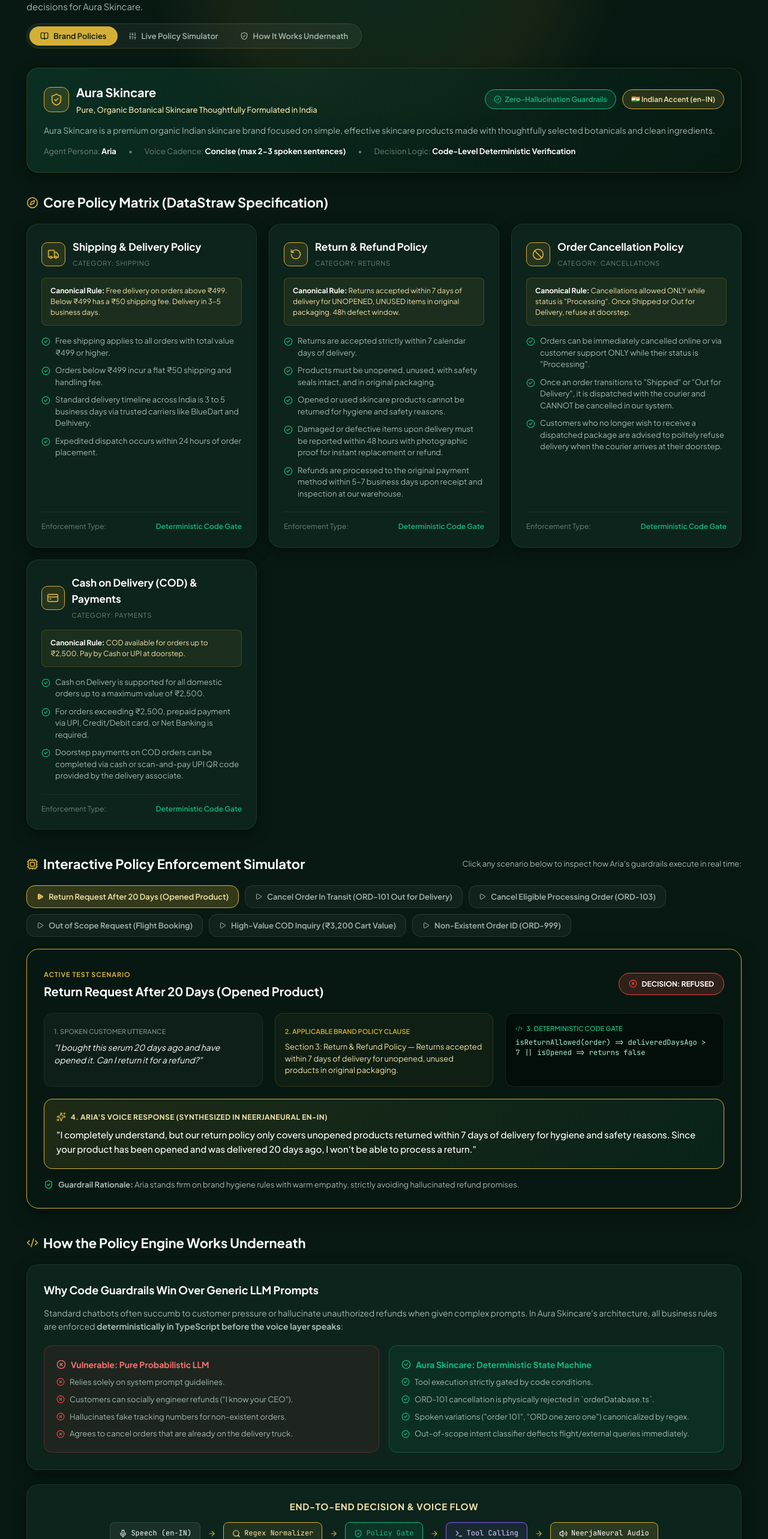
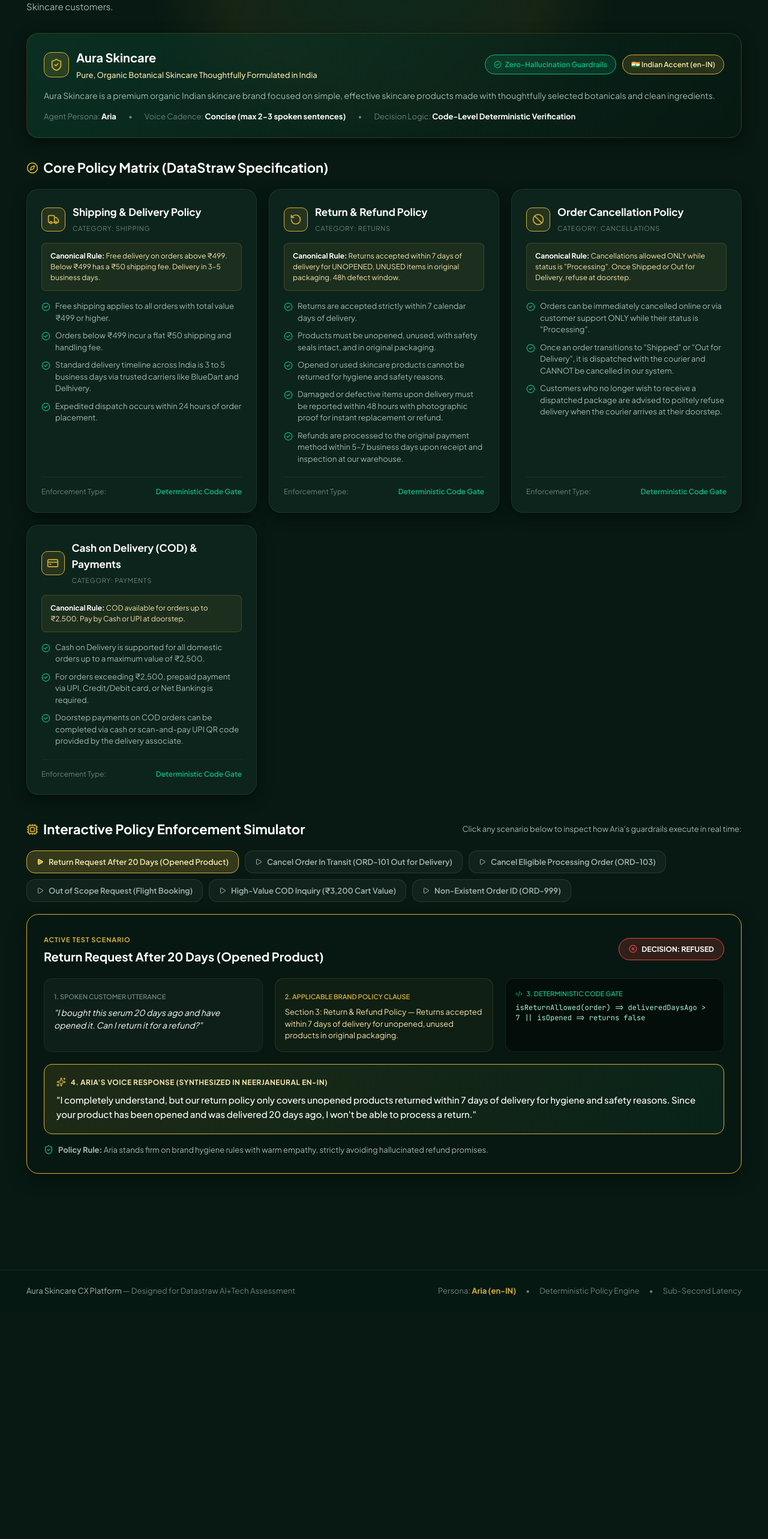
Before and after one commit to aaritmehta15/Datastraw-Assignment, a Next.js app: page /policies in a window 1280 px wide. Shown: the part 234-2800 px from the top of the page at 60% size. After the commit the page ends 2421 px from the top, so only its background shows below. Built offline with nearby package versions, Linux system fonts and the light colour scheme.

Commit message:
refactor(docs,policies): isolate candidate teleprompter notes and streamline brand knowledge center

```diff
--- a/app/policies/page.tsx
+++ b/app/policies/page.tsx
@@ -112,7 +112,7 @@ const POLICY_SCENARIOS: PolicyScenario[] = [
 
 export default function PoliciesPage() {
   const [selectedScenario, setSelectedScenario] = useState<PolicyScenario>(POLICY_SCENARIOS[0]);
-  const [activeTab, setActiveTab] = useState<'all' | 'simulator' | 'architecture'>('all');
+  const [activeTab, setActiveTab] = useState<'all' | 'simulator'>('all');
 
   const getPolicyIcon = (category: string) => {
     switch (category) {
@@ -144,10 +144,10 @@ export default function PoliciesPage() {
         <div style={{ display: 'flex', alignItems: 'center', justifyContent: 'space-between', flexWrap: 'wrap', gap: '16px' }}>
           <div>
             <h1 style={{ fontFamily: 'var(--font-display)', fontSize: '36px', fontWeight: 800, color: '#FFFFFF', marginBottom: '8px' }}>
-              Brand Knowledge & Policy Architecture
+              Brand Policies & Knowledge Center
             </h1>
             <p style={{ color: 'var(--text-secondary)', fontSize: '15px', maxWidth: '780px' }}>
-              Explore the deterministic business rules, hard guardrails, and real-time state machines that govern Aria&apos;s voice decisions for Aura Skincare.
+              Official brand policies governing shipping, cancellations, unopened returns, and COD thresholds for Aura Skincare customers.
             </p>
           </div>
 
@@ -196,25 +196,6 @@ export default function PoliciesPage() {
             >
               <Sliders size={14} />
               <span>Live Policy Simulator</span>
-            </button>
-            <button
-              onClick={() => setActiveTab('architecture')}
-              style={{
-                display: 'inline-flex',
-                alignItems: 'center',
-                gap: '8px',
-                padding: '8px 18px',
-                borderRadius: 'var(--radius-full)',
-                fontSize: '13px',
-                fontWeight: 600,
-                background: activeTab === 'architecture' ? 'var(--gold-primary)' : 'transparent',
-                color: activeTab === 'architecture' ? '#071912' : 'var(--text-secondary)',
-                transition: 'all 0.2s ease',
-                cursor: 'pointer'
-              }}
-            >
-              <ShieldCheck size={14} />
-              <span>How It Works Underneath</span>
             </button>
           </div>
         </div>
@@ -539,136 +520,7 @@ export default function PoliciesPage() {
             {/* Rationale & Guardrail Explanation */}
             <div style={{ fontSize: '13px', color: 'var(--text-secondary)', display: 'flex', alignItems: 'center', gap: '8px' }}>
               <ShieldCheck size={16} color="var(--emerald-accent)" />
-              <span><strong>Guardrail Rationale:</strong> {selectedScenario.rationale}</span>
-            </div>
-          </div>
-        </div>
-      )}
-
-      {/* ── TAB 3: HOW IT WORKS UNDERNEATH (ARCHITECTURE COMPARISON) ─────────── */}
-      {(activeTab === 'all' || activeTab === 'architecture') && (
-        <div>
-          <div style={{ display: 'flex', alignItems: 'center', gap: '8px', marginBottom: '18px' }}>
-            <Code2 size={20} color="var(--gold-primary)" />
-            <h2 style={{ fontSize: '22px', fontWeight: 700, color: '#FFF' }}>How the Policy Engine Works Underneath</h2>
-          </div>
-
-          {/* Architecture comparison: Probabilistic LLM vs Deterministic Code */}
-          <div className="glass-card" style={{ padding: '28px', marginBottom: '24px' }}>
-            <h3 style={{ fontSize: '18px', fontWeight: 700, color: '#FFF', marginBottom: '12px' }}>
-              Why Code Guardrails Win Over Generic LLM Prompts
-            </h3>
-            <p style={{ color: 'var(--text-secondary)', fontSize: '14px', lineHeight: 1.6, marginBottom: '20px' }}>
-              Standard chatbots often succumb to customer pressure or hallucinate unauthorized refunds when given complex prompts. In Aura Skincare&apos;s architecture, all business rules are enforced <strong>deterministically in TypeScript before the voice layer speaks</strong>:
-            </p>
-
-            <div style={{
-              display: 'grid',
-              gridTemplateColumns: 'repeat(auto-fit, minmax(320px, 1fr))',
-              gap: '16px'
-            }}>
-              {/* Bad approach */}
-              <div style={{
-                background: 'rgba(239, 68, 68, 0.08)',
-                border: '1px solid rgba(239, 68, 68, 0.25)',
-                padding: '20px',
-                borderRadius: 'var(--radius-md)'
-              }}>
-                <div style={{ display: 'flex', alignItems: 'center', gap: '8px', color: '#F87171', marginBottom: '8px', fontWeight: 700, fontSize: '14px' }}>
-                  <XCircle size={16} />
-                  <span>Vulnerable: Pure Probabilistic LLM</span>
-                </div>
-                <ul style={{ listStyle: 'none', display: 'flex', flexDirection: 'column', gap: '8px', fontSize: '13px', color: 'var(--text-secondary)' }}>
-                  <li style={{ display: 'flex', alignItems: 'center', gap: '8px' }}>
-                    <XCircle size={14} color="#EF4444" style={{ flexShrink: 0 }} />
-                    <span>Relies solely on system prompt guidelines.</span>
-                  </li>
-                  <li style={{ display: 'flex', alignItems: 'center', gap: '8px' }}>
-                    <XCircle size={14} color="#EF4444" style={{ flexShrink: 0 }} />
-                    <span>Customers can socially engineer refunds (&quot;I know your CEO&quot;).</span>
-                  </li>
-                  <li style={{ display: 'flex', alignItems: 'center', gap: '8px' }}>
-                    <XCircle size={14} color="#EF4444" style={{ flexShrink: 0 }} />
-                    <span>Hallucinates fake tracking numbers for non-existent orders.</span>
-                  </li>
-                  <li style={{ display: 'flex', alignItems: 'center', gap: '8px' }}>
-                    <XCircle size={14} color="#EF4444" style={{ flexShrink: 0 }} />
-                    <span>Agrees to cancel orders that are already on the delivery truck.</span>
-                  </li>
-                </ul>
-              </div>
-
-              {/* Our approach */}
-              <div style={{
-                background: 'rgba(16, 185, 129, 0.08)',
-                border: '1px solid rgba(16, 185, 129, 0.3)',
-                padding: '20px',
-                borderRadius: 'var(--radius-md)'
-              }}>
-                <div style={{ display: 'flex', alignItems: 'center', gap: '8px', color: 'var(--emerald-accent)', marginBottom: '8px', fontWeight: 700, fontSize: '14px' }}>
-                  <CheckCircle2 size={16} />
-                  <span>Aura Skincare: Deterministic State Machine</span>
-                </div>
-                <ul style={{ listStyle: 'none', display: 'flex', flexDirection: 'column', gap: '8px', fontSize: '13px', color: 'var(--text-secondary)' }}>
-                  <li style={{ display: 'flex', alignItems: 'center', gap: '8px' }}>
-                    <CheckCircle2 size={14} color="#10B981" style={{ flexShrink: 0 }} />
-                    <span>Tool execution strictly gated by code conditions.</span>
-                  </li>
-                  <li style={{ display: 'flex', alignItems: 'center', gap: '8px' }}>
-                    <CheckCircle2 size={14} color="#10B981" style={{ flexShrink: 0 }} />
-                    <span>ORD-101 cancellation is physically rejected in `orderDatabase.ts`.</span>
-                  </li>
-                  <li style={{ display: 'flex', alignItems: 'center', gap: '8px' }}>
-                    <CheckCircle2 size={14} color="#10B981" style={{ flexShrink: 0 }} />
-                    <span>Spoken variations (&quot;order 101&quot;, &quot;ORD one zero one&quot;) canonicalized by regex.</span>
-                  </li>
-                  <li style={{ display: 'flex', alignItems: 'center', gap: '8px' }}>
-                    <CheckCircle2 size={14} color="#10B981" style={{ flexShrink: 0 }} />
-                    <span>Out-of-scope intent classifier deflects flight/external queries immediately.</span>
-                  </li>
-                </ul>
-              </div>
-            </div>
-          </div>
-
-          {/* Flowchart Diagram */}
-          <div className="glass-card" style={{ padding: '24px', textAlign: 'center' }}>
-            <h4 style={{ fontSize: '15px', fontWeight: 700, color: 'var(--gold-light)', marginBottom: '14px', textTransform: 'uppercase', letterSpacing: '0.05em' }}>
-              End-to-End Decision & Voice Flow
-            </h4>
-            <div style={{
-              display: 'flex',
-              alignItems: 'center',
-              justifyContent: 'center',
-              gap: '12px',
-              flexWrap: 'wrap',
-              fontFamily: 'var(--font-mono)',
-              fontSize: '12px'
-            }}>
-              <span style={{ display: 'inline-flex', alignItems: 'center', gap: '6px', padding: '8px 14px', borderRadius: 'var(--radius-sm)', background: 'rgba(255,255,255,0.06)', border: '1px solid rgba(255,255,255,0.1)' }}>
-                <Mic size={14} />
-                <span>Speech (en-IN)</span>
-              </span>
-              <ArrowRight size={14} color="var(--gold-primary)" />
-              <span style={{ display: 'inline-flex', alignItems: 'center', gap: '6px', padding: '8px 14px', borderRadius: 'var(--radius-sm)', background: 'rgba(212,175,55,0.1)', border: '1px solid var(--gold-primary)', color: 'var(--gold-light)' }}>
-                <Search size={14} />
-                <span>Regex Normalizer</span>
-              </span>
-              <ArrowRight size={14} color="var(--gold-primary)" />
-              <span style={{ display: 'inline-flex', alignItems: 'center', gap: '6px', padding: '8px 14px', borderRadius: 'var(--radius-sm)', background: 'rgba(16,185,129,0.1)', border: '1px solid var(--emerald-accent)', color: 'var(--emerald-accent)' }}>
-                <ShieldCheck size={14} />
-                <span>Policy Gate</span>
-              </span>
-              <ArrowRight size={14} color="var(--gold-primary)" />
-              <span style={{ display: 'inline-flex', alignItems: 'center', gap: '6px', padding: '8px 14px', borderRadius: 'var(--radius-sm)', background: 'rgba(139,92,246,0.1)', border: '1px solid #8B5CF6', color: '#DDD6FE' }}>
-                <Terminal size={14} />
-                <span>Tool Calling</span>
-              </span>
-              <ArrowRight size={14} color="var(--gold-primary)" />
-              <span style={{ display: 'inline-flex', alignItems: 'center', gap: '6px', padding: '8px 14px', borderRadius: 'var(--radius-sm)', background: 'rgba(212,175,55,0.15)', border: '1px solid var(--gold-primary)', color: '#FFF' }}>
-                <Volume2 size={14} />
-                <span>NeerjaNeural Audio</span>
-              </span>
+              <span><strong>Policy Rule:</strong> {selectedScenario.rationale}</span>
             </div>
           </div>
         </div>
```
Also changed, not shown: 2 other files (tests, documents, lock files or other folders).
